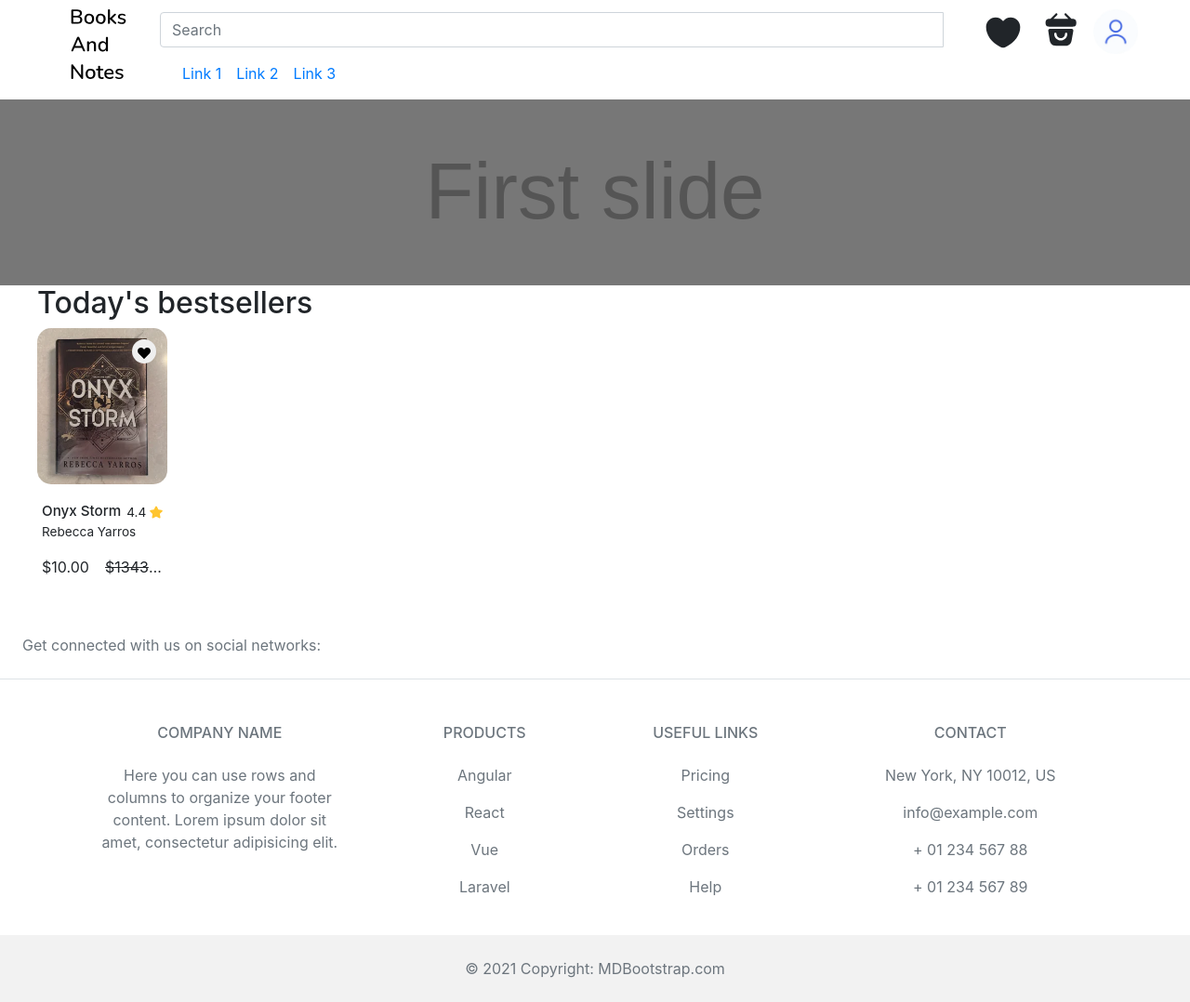
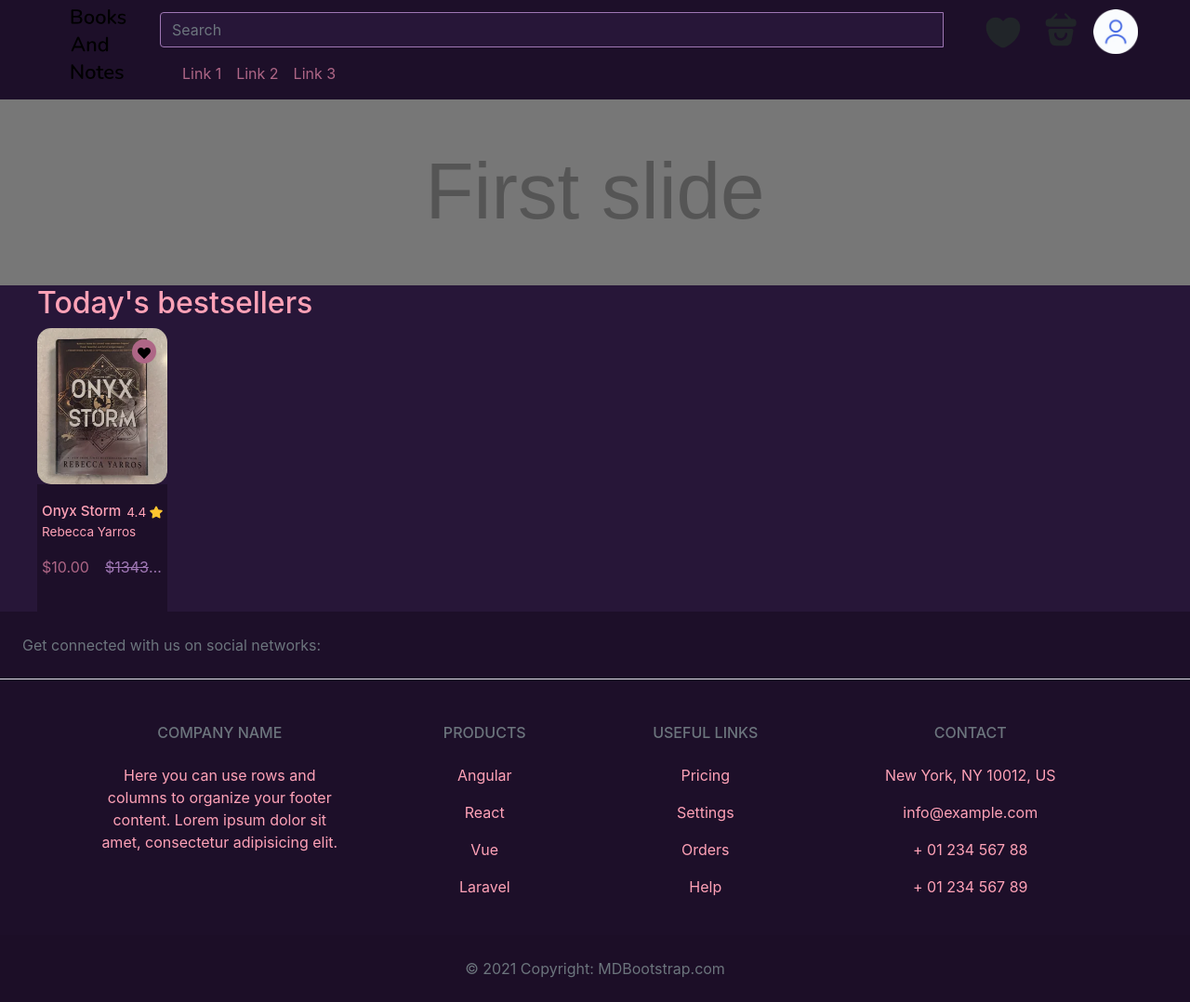
Before and after one commit to k3lly200413-2/Books-And-Notes, a PHP site: page / in a window 1280 px wide. Shown: the whole page at 93% size. Run offline with PHP 8.4, Linux system fonts and the light colour scheme.

Commit message:
style: add some colour

```diff
--- a/index.html
+++ b/index.html
@@ -107,7 +107,7 @@
         <h2>Today's bestsellers</h2>
         <div class="overflow-scroll">
             <div class="card-cover">
-                <button class="wish">
+                <button class="wish btn-primary">
                     <!-- TODO: center heart -->
                     <svg xmlns="http://www.w3.org/2000/svg" width="14" height="14" viewBox="0 0 16 16" fill="none">
                         <path d="M1.24264 8.24264L8 15L14.7574 8.24264C15.553 7.44699 16 6.36786 16 5.24264V5.05234C16 2.8143 14.1857 1 11.9477 1C10.7166 1 9.55233 1.55959 8.78331 2.52086L8 3.5L7.21669 2.52086C6.44767 1.55959 5.28338 1 4.05234 1C1.8143 1 0 2.8143 0 5.05234V5.24264C0 6.36786 0.44699 7.44699 1.24264 8.24264Z" fill="#000000"/>
@@ -144,7 +144,7 @@
                         Rebecca Yarros
                     </p>
                     <div class="row-bottom">
-                        <p class="price">
+                        <p class="new-price">
                             $10.00
                         </p>
                         <p class="old-price">
--- a/style.css
+++ b/style.css
@@ -1,8 +1,16 @@
+:root {
+  --color-1: #271638;
+  --color-2: #1d0f29;
+  --color-3: #ae6686;
+  --color-4: #9f77b4;
+  --color-5: #ffa2b7;
+}
+
 header {
     position: sticky;
     top: 0;
     width: 100%;
-    background-color: white;
+    background-color: var(--color-2);
 }
 .header_wrapper {
     display: flex;
@@ -12,6 +20,32 @@ header {
     margin: 0 auto;
     padding: 0 16px;
     gap: 16px;
+}
+
+a {
+    color: var(--color-3);
+}
+
+.form-control {
+    background: var(--color-1);
+    border: 1px solid var(--color-4);
+    color: var(--color-5);
+}
+
+body {
+    background-color: var(--color-1);
+}
+
+h3 {
+    color: var(--color-5);
+}
+
+h2 {
+    color: var(--color-5);
+}
+
+p {
+    color: var(--color-5);
 }
 
 header > div > div {
@@ -45,6 +79,7 @@ header > div > div {
     aspect-ratio: 5 / 6;        /* simple proportions used in original site */
     overflow: hidden;           /* whatever goes over the border gets cut off */
     border-radius: 15px;        /* moved here from the img so the crop is rounded too */
+    background: var(--color-2);
 }
 
 .card-cover img {
@@ -53,6 +88,7 @@ header > div > div {
     object-fit: cover;         /* fill the box and crop whatever doesn't fit */
     object-position: center;   /* which part stays visible */
     display: block;
+    background: var(--color-2);
 }
 
 .wish {
@@ -65,11 +101,22 @@ header > div > div {
     color: black;
 }
 
+.btn-primary {
+    background: var(--color-3);
+    border-color: var(--color-3);
+    color: var(--color-2);        /* dark text on the rose button */
+}
+
+.btn-primary:hover {
+    background: var(--color-4);
+}
+
 .card-body {
     display: flex;
     flex-direction: column;
     flex-shrink: 0;
     max-width: 140px;
+    background-color: var(--color-2);
 }
 
 .row {
@@ -106,11 +153,12 @@ header > div > div {
     width: 100%;
 }
 
-.price {
+.new-price {
     width: 50%;
     overflow: hidden;
     white-space: nowrap;
     text-overflow: ellipsis;
+    color: var(--color-3);
 }
 
 .old-price {
@@ -120,9 +168,14 @@ header > div > div {
     white-space: nowrap;
     text-decoration: line-through;
     text-overflow: ellipsis;
+    color: var(--color-4);
 }
 
 @media (max-width: 768px) {
     .logo_not_mobile{ display: none; }
     .logo_mobile { display: block; }
 }
+
+footer {
+    background-color: var(--color-2);
+}
```
